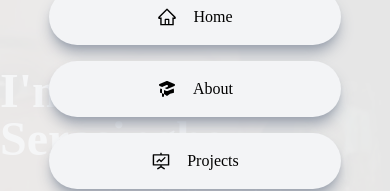
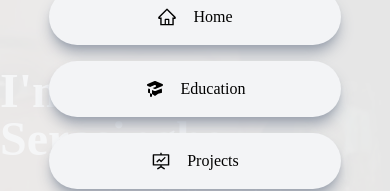
Before and after one commit to CharTheVirtuoso/My-Website, a React (Vite) app in the folder portfolio/: page / in a window 390 px wide. Both pictures are taken after a click on the icon 361 px from the left and 28 px from the top of the page. Shown: the part 261-452 px from the top of the page. Built offline with nearby package versions, Linux system fonts and the light colour scheme; a web font is replaced by a local one.

Commit message:
minor changes

```diff
--- a/portfolio/src/components/SideNav.jsx
+++ b/portfolio/src/components/SideNav.jsx
@@ -25,7 +25,7 @@ const SideNav = () => {
                 </a>
                 <a href="#home" className='w-[75%] flex justify-center items-center rounded-full shadow-lg bg-gray-100 shadow-gray-400 m-2 p-4 cursor hover:scale-110 ease-in duration-200 '>
                     <HiAcademicCap size={20}/>
-                    <span className='pl-4'>About</span>
+                    <span className='pl-4'>Education</span>
 
                 </a>
                 <a href="#home" className='w-[75%] flex justify-center items-center rounded-full shadow-lg bg-gray-100 shadow-gray-400 m-2 p-4 cursor hover:scale-110 ease-in duration-200 '>
@@ -56,7 +56,7 @@ const SideNav = () => {
                 <AiOutlineHome size={20}/>
 
             </a>
-            <a href='#about' className='rounded-full shadow-lg bg-gray-500 shadow-gray-600 m-2 p-4 cursor-pointer hover:scale-110 ease-in duration-300'>
+            <a href='#education' className='rounded-full shadow-lg bg-gray-500 shadow-gray-600 m-2 p-4 cursor-pointer hover:scale-110 ease-in duration-300'>
                 <HiAcademicCap size={20}/>
 
             </a>
```
